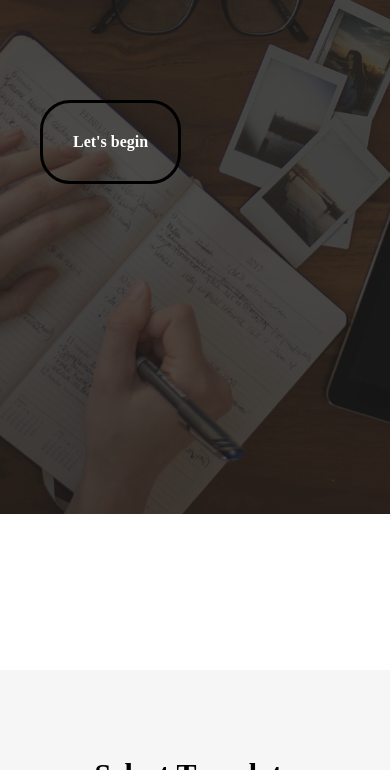
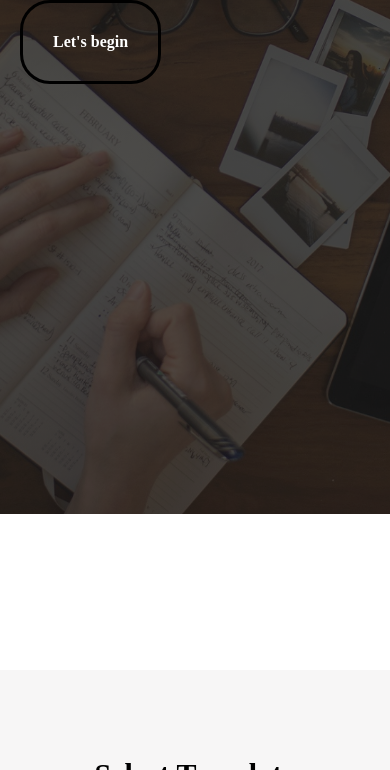
Before and after one commit to ShreyanshBhagat11/Resume-Builder, a plain HTML site: page index.html in a window 390 px wide. Shown: the part 330-1100 px from the top of the page. Drawn offline with Linux system fonts and the light colour scheme.

Commit message:
Update style.css

```diff
--- a/CSS/style.css
+++ b/CSS/style.css
@@ -144,7 +144,7 @@
 
     @media screen and (max-width: 430px) {
        .content h1 {
-            margin: 15px -15px;
+            margin: 15px -25px;
         }
        #middle-heading::before {
             height: 1700px;
@@ -179,8 +179,8 @@
             right: 70px;
         }
         #startBtn {
-            top: 430px;
-            left: 40px;
+            top: 330px;
+            left: 20px;
         }
         .content h1 {
             font-size: 40px;
```
